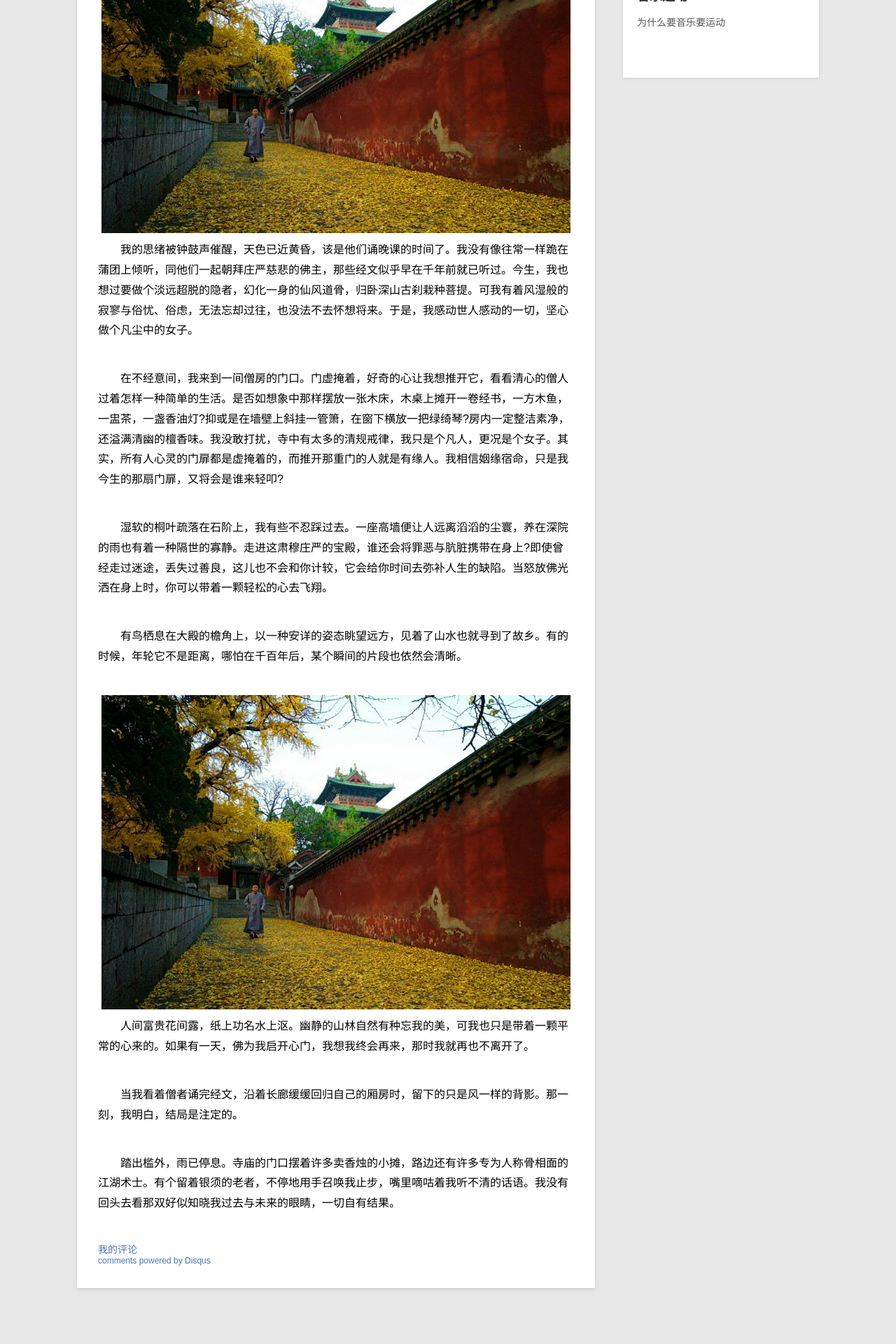
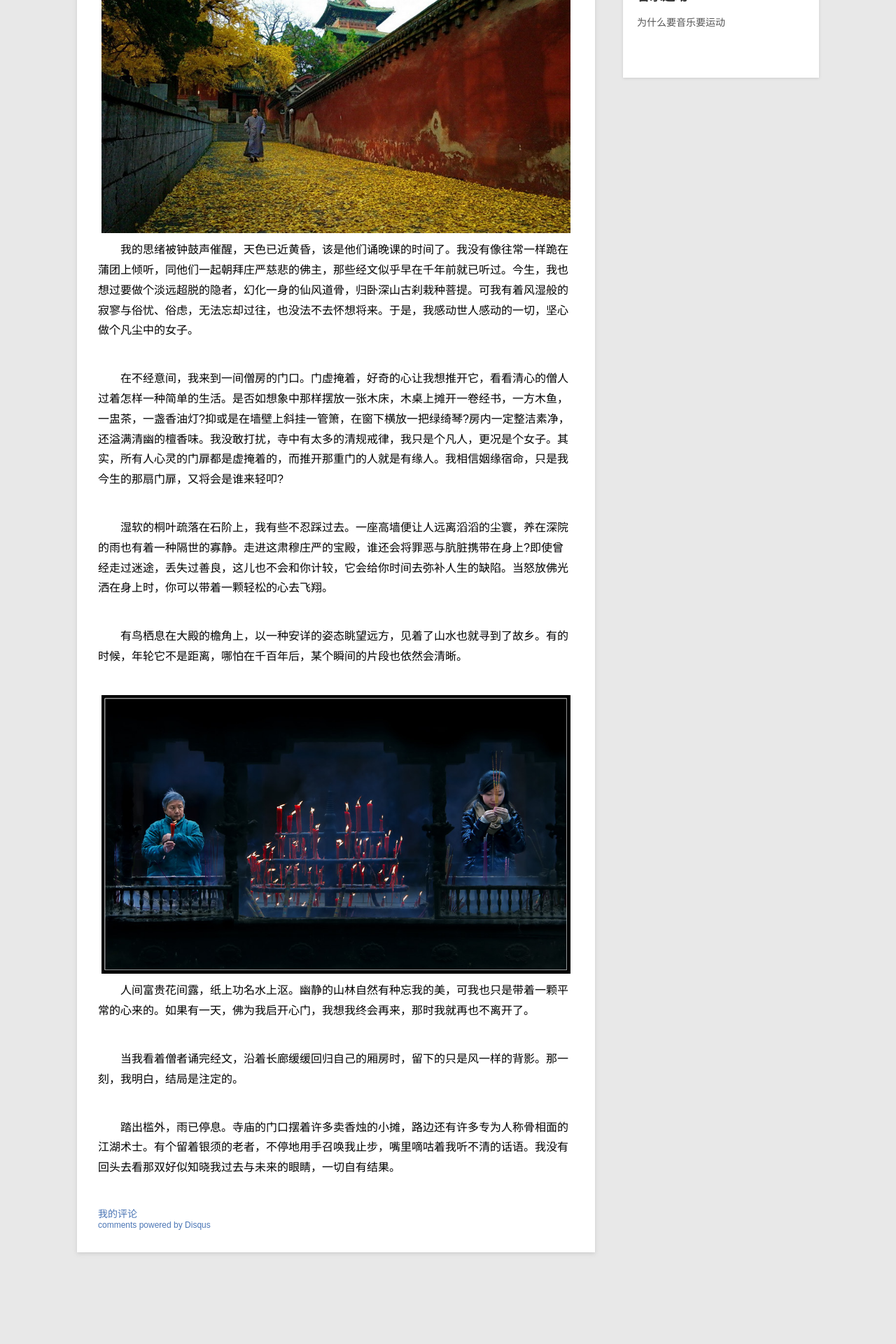
Before and after one commit to jjzxjianwei/myweb, a Jekyll site: the page built from _posts/life/2014-08-29-jianwei-wenz.html, in a window 1280 px wide. Shown: the part 693-2613 px from the top of the page at 70% size. Built offline with Jekyll 4.4.1, drawn with Linux system fonts in a browser that asks for light colours; comment, search, counter and statistics services are not loaded; after the commit the page ends 2562 px from its top, so only the background shows below that; grey boxes are pictures that could not be loaded.

Commit message:
Update 2014-08-29-jianwei-wenz.html

```diff
--- a/_posts/life/2014-08-29-jianwei-wenz.html
+++ b/_posts/life/2014-08-29-jianwei-wenz.html
@@ -7,12 +7,12 @@ description: 是为了避雨才走进寺庙的，日子在悠闲中已入秋。
 <P>　　是为了避雨才走进寺庙的，日子在悠闲中已入秋。踏进槛内的那一瞬，我回首看了来时的那座青石小桥，桥的对岸已是昨天。这桥有着云烟般的名字，它沉睡着，也许只有在雨中才会苏醒</P>
 <P>　　这个时候，离红尘很远。飘渺的烟雾载着云梦般的世事远去，无影亦无痕。烧香的人带着一颗很窄的心来了，在匆忙间，将灵魂藏在某个有莲花的角落，又飘忽的离去。</P>
 <P>　　梵音是永不停止的，千百年来，只有端坐在大雄宝殿前的两株梧桐才能深悟它的空灵。有许多僧者的一生，都是在沉默中度过。他们从前世逃离到今生，又怀着清澈明净的心去赴来世的约定。在青灯古佛下，一次次告诉自己断却孽缘情债，去相信世间的因果轮回。</P>
-<CENTER><IMG alt="" src="/myweb/img/shiyuan.jpg" ></CENTER>
+<CENTER><IMG alt="" src="/img/shiyuan.jpg" ></CENTER>
 <P>　　我的思绪被钟鼓声催醒，天色已近黄昏，该是他们诵晚课的时间了。我没有像往常一样跪在蒲团上倾听，同他们一起朝拜庄严慈悲的佛主，那些经文似乎早在千年前就已听过。今生，我也想过要做个淡远超脱的隐者，幻化一身的仙风道骨，归卧深山古刹栽种菩提。可我有着风湿般的寂寥与俗忧、俗虑，无法忘却过往，也没法不去怀想将来。于是，我感动世人感动的一切，坚心做个凡尘中的女子。</P>
 <P>　　在不经意间，我来到一间僧房的门口。门虚掩着，好奇的心让我想推开它，看看清心的僧人过着怎样一种简单的生活。是否如想象中那样摆放一张木床，木桌上摊开一卷经书，一方木鱼，一盅茶，一盏香油灯?抑或是在墙壁上斜挂一管箫，在窗下横放一把绿绮琴?房内一定整洁素净，还溢满清幽的檀香味。我没敢打扰，寺中有太多的清规戒律，我只是个凡人，更况是个女子。其实，所有人心灵的门扉都是虚掩着的，而推开那重门的人就是有缘人。我相信姻缘宿命，只是我今生的那扇门扉，又将会是谁来轻叩?</P>
 <P>　　湿软的桐叶疏落在石阶上，我有些不忍踩过去。一座高墙便让人远离滔滔的尘寰，养在深院的雨也有着一种隔世的寡静。走进这肃穆庄严的宝殿，谁还会将罪恶与肮脏携带在身上?即使曾经走过迷途，丢失过善良，这儿也不会和你计较，它会给你时间去弥补人生的缺陷。当怒放佛光洒在身上时，你可以带着一颗轻松的心去飞翔。</P>
 <P>　　有鸟栖息在大殿的檐角上，以一种安详的姿态眺望远方，见着了山水也就寻到了故乡。有的时候，年轮它不是距离，哪怕在千百年后，某个瞬间的片段也依然会清晰。</P>
-<CENTER><IMG alt="" src="/myweb/img/shiyuan.jpg"></CENTER>
+<CENTER><IMG alt="" src="/img/saoxiang.jpg"></CENTER>
 <P>　　人间富贵花间露，纸上功名水上沤。幽静的山林自然有种忘我的美，可我也只是带着一颗平常的心来的。如果有一天，佛为我启开心门，我想我终会再来，那时我就再也不离开了。</P>
 <P>　　当我看着僧者诵完经文，沿着长廊缓缓回归自己的厢房时，留下的只是风一样的背影。那一刻，我明白，结局是注定的。</P>
 <P>　　踏出槛外，雨已停息。寺庙的门口摆着许多卖香烛的小摊，路边还有许多专为人称骨相面的江湖术士。有个留着银须的老者，不停地用手召唤我止步，嘴里嘀咕着我听不清的话语。我没有回头去看那双好似知晓我过去与未来的眼睛，一切自有结果。</P>
```
